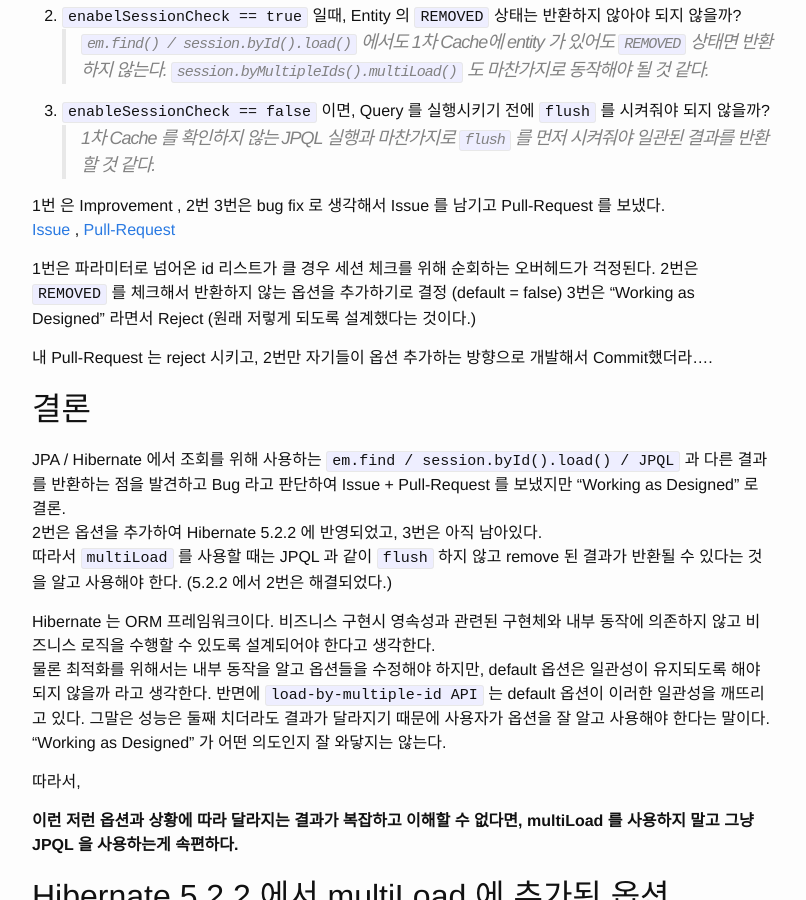
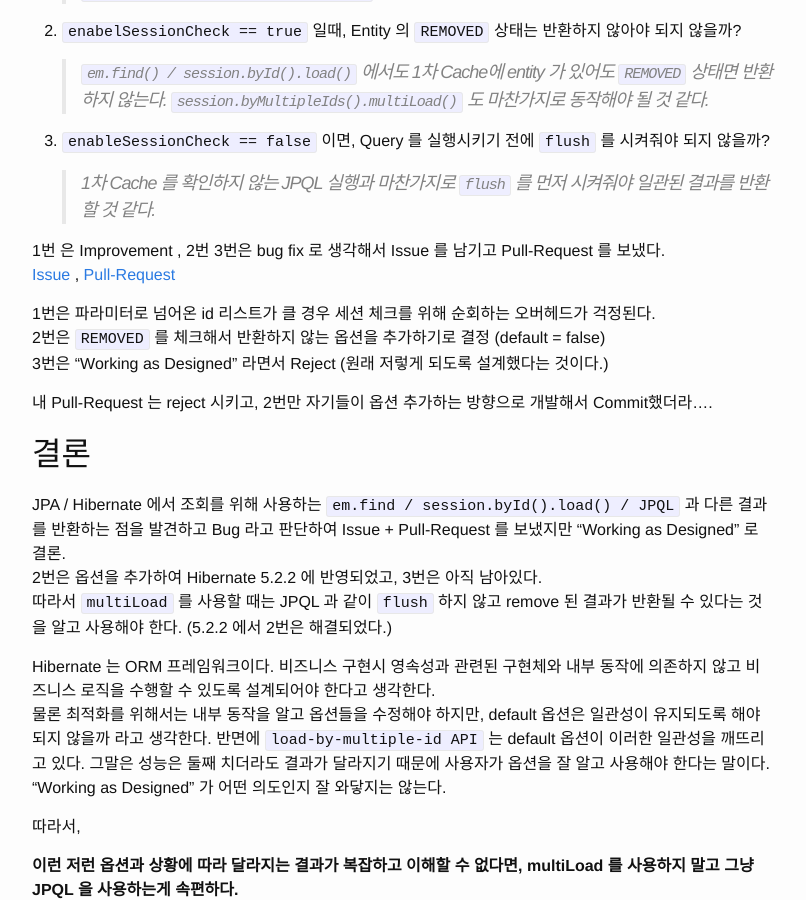
Before and after one commit to mhyeon-lee/mhyeon-lee.github.io, a Jekyll site: the page built from _posts/2016-08-05-[Hibernate] load-by-multiple-id-API-options.markdown, in a window 1280 px wide and 900 px high, scrolled down 4469 px. Shown: the whole window, without its empty margins (238-1044 px from the left). Built offline with Jekyll 4.4.1, drawn with Linux system fonts in a browser that asks for light colours.

```diff
--- a/_posts/2016-08-05-[Hibernate] load-by-multiple-id-API-options.markdown
+++ b/_posts/2016-08-05-[Hibernate] load-by-multiple-id-API-options.markdown
@@ -109,21 +109,24 @@ remove 후에 `em.find()` 로 조회하면 아직 1차 Cache 에는 관리되고
 기존의 `em.find() / JPQL` 의 동작 결과와 일관성을 유지하고 친숙한 동작 방식으로 아래와 같이 고쳐져야 할 것 같았다.
 
 1. `enableSessionCheck` 값은 true 가 default 여야 되지 않을까?
+
    > `em.find() / session.byId().load()` 의 내부동작과 비교했을때 `session.byMultipleIds().multiLoad()` 는 sessionCheck 를 하는게 default 일것 같았다.
 
 2. `enabelSessionCheck == true` 일때, Entity 의 `REMOVED` 상태는 반환하지 않아야 되지 않을까?
+
    > `em.find() / session.byId().load()` 에서도 1차 Cache에 entity 가 있어도 `REMOVED` 상태면 반환하지 않는다. `session.byMultipleIds().multiLoad()` 도 마찬가지로 동작해야 될 것 같다.
 
 3. `enableSessionCheck == false` 이면, Query 를 실행시키기 전에 `flush` 를 시켜줘야 되지 않을까?
+
    > 1차 Cache 를 확인하지 않는 JPQL 실행과 마찬가지로 `flush` 를 먼저 시켜줘야 일관된 결과를 반환할 것 같다.
 
 1번 은 Improvement , 2번 3번은 bug fix 로 생각해서 Issue 를 남기고 Pull-Request 를 보냈다. <br />
 [Issue](https://hibernate.atlassian.net/browse/HHH-10984) ,
 [Pull-Request](https://github.com/hibernate/hibernate-orm/pull/1489)
 
-1번은 파라미터로 넘어온 id 리스트가 클 경우 세션 체크를 위해 순회하는 오버헤드가 걱정된다.
-2번은 `REMOVED` 를 체크해서 반환하지 않는 옵션을 추가하기로 결정 (default = false)
-3번은 "Working as Designed" 라면서 Reject (원래 저렇게 되도록 설계했다는 것이다.)
+1번은 파라미터로 넘어온 id 리스트가 클 경우 세션 체크를 위해 순회하는 오버헤드가 걱정된다. <br />
+2번은 `REMOVED` 를 체크해서 반환하지 않는 옵션을 추가하기로 결정 (default = false) <br />
+3번은 "Working as Designed" 라면서 Reject (원래 저렇게 되도록 설계했다는 것이다.) <br />
 
 내 Pull-Request 는 reject 시키고, 2번만 자기들이 옵션 추가하는 방향으로 개발해서 Commit했더라.... <br />
 
```
